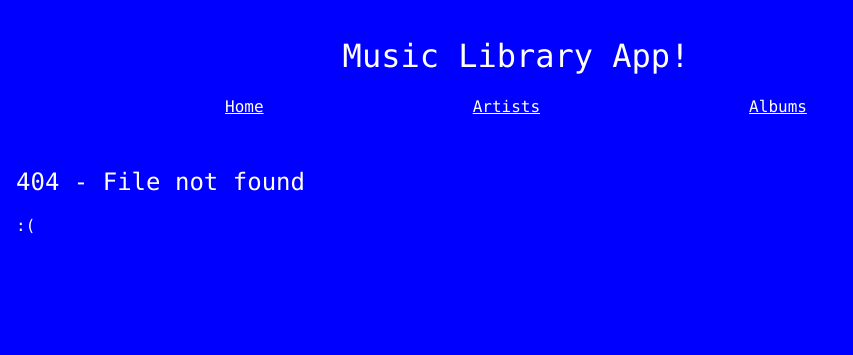
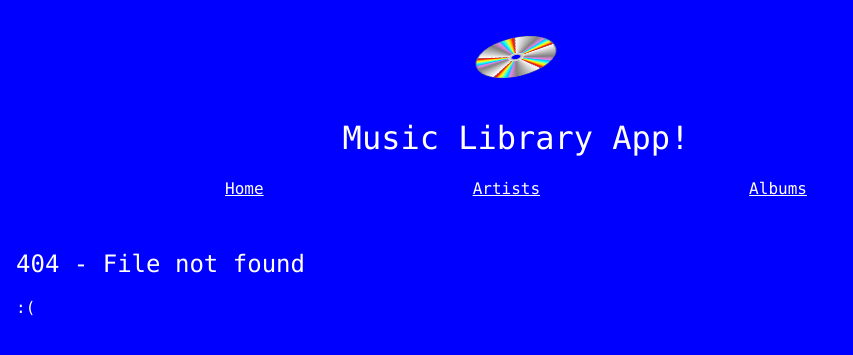
Before and after one commit to jclwilson/makers_unit_4_web_applications_music_library, a Flask app: page /artists in a window 1280 px wide. Shown: the top 355 px of the page, without its empty margins (0-853 px from the left). Run offline with Flask 3, Linux system fonts and the light colour scheme; data that the repository does not hold is empty; some libraries are stand-ins or nearby versions.

Commit message:
Adds CD logo

```diff
--- a/static/style.css
+++ b/static/style.css
@@ -38,6 +38,30 @@ table caption {
     padding: 0.5em;
     color: #FEFEFE;
     margin-bottom:1em;
+}
+
+#cd {
+    height: 10vh;
+    border: 0.2vh grey solid;
+    width: 10vh;
+    border-radius: 5vh;
+    background-image: repeating-conic-gradient(white 50%, grey 60%, violet 63%, deepskyblue 64%, aqua 65%, palegreen 66%, yellow 67%, orange 68%, red 69%, grey 70%);
+    display: flex;
+    justify-content: center;
+    align-items: center;
+    animation: spin 4s linear infinite;
+}
+
+#cd-hole {
+    height: 2vh;
+    width: 2vh;
+    display: inline-block;
+    background: blue;
+    /* top: 4.1vh; */
+    border-radius: 1vh;
+    /* flex: 1; */
+    /* position: relative; */
+    background: radial-gradient(blue 0.5vh, silver 0.6vh, silver 0.8vh, white 1vh);
 }
 
 #site-header {
@@ -93,3 +117,17 @@ button:hover {
 ::placeholder {
         color: rgba(255, 255, 255, 0.6);
 }
+
+@keyframes spin {
+    from{
+        transform: rotate3d(0, 0, 0, 0deg);
+    }
+    to{
+        transform: rotate3d(1, 1, 2, 360deg);
+    }
+}
+
+@media only screen and (max-width > 1000px) {
+    body {
+    }
+}
--- a/templates/layout.html
+++ b/templates/layout.html
@@ -10,6 +10,7 @@
     </head>
     <body>
         <header id="site-header">
+            <div id="cd"><div id="cd-hole"></div></div>
             <h1 id="site-header-title"><a href="{{ url_for('index') }}">Music Library App!</a></h1>
             <nav id="header-nav">
                 <ul id="header-menu">
@@ -22,5 +23,16 @@
         <main>
             {% block content %}{% endblock %}
         </main>
+        <script>
+            let playButton = document.getElementById('cd');
+
+            playButton.addEventListener("click", play, false);
+
+            function play() {
+                var audio = document.getElementById("audio");
+                audio.play()
+            }
+        </script>
+        <audio id="audio" src="{{ url_for('static', filename='DJ.mp3') }}"></audio>
     </body>
 </html>
```
Also changed, not shown: 1 other file.
